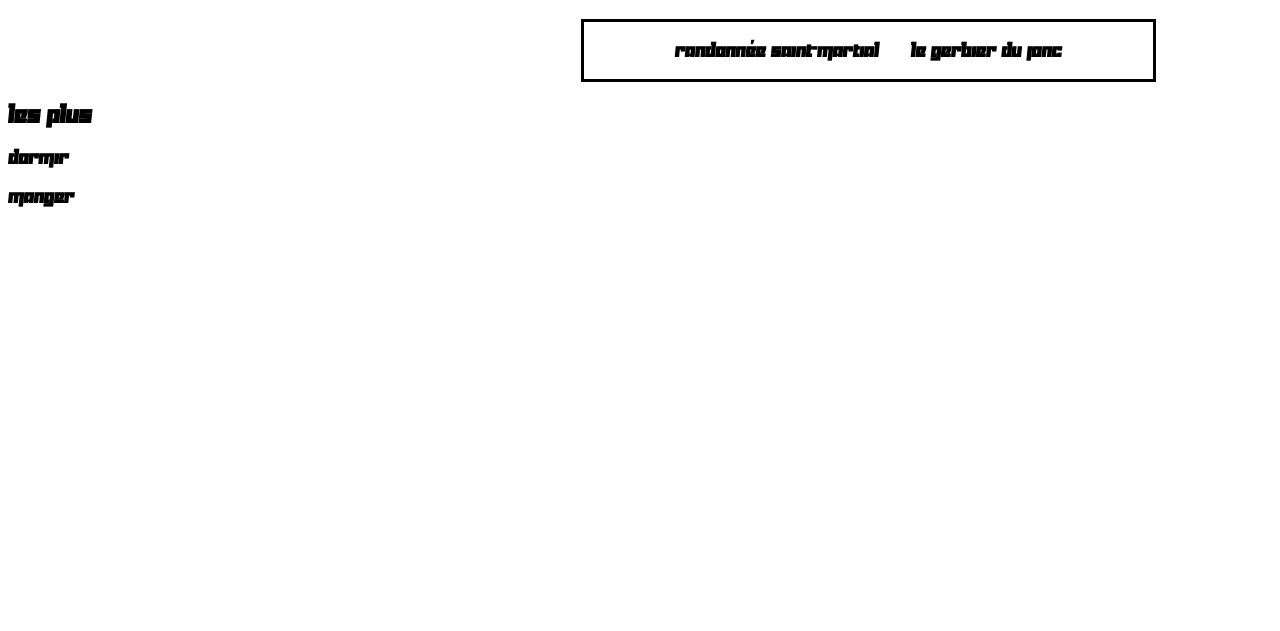
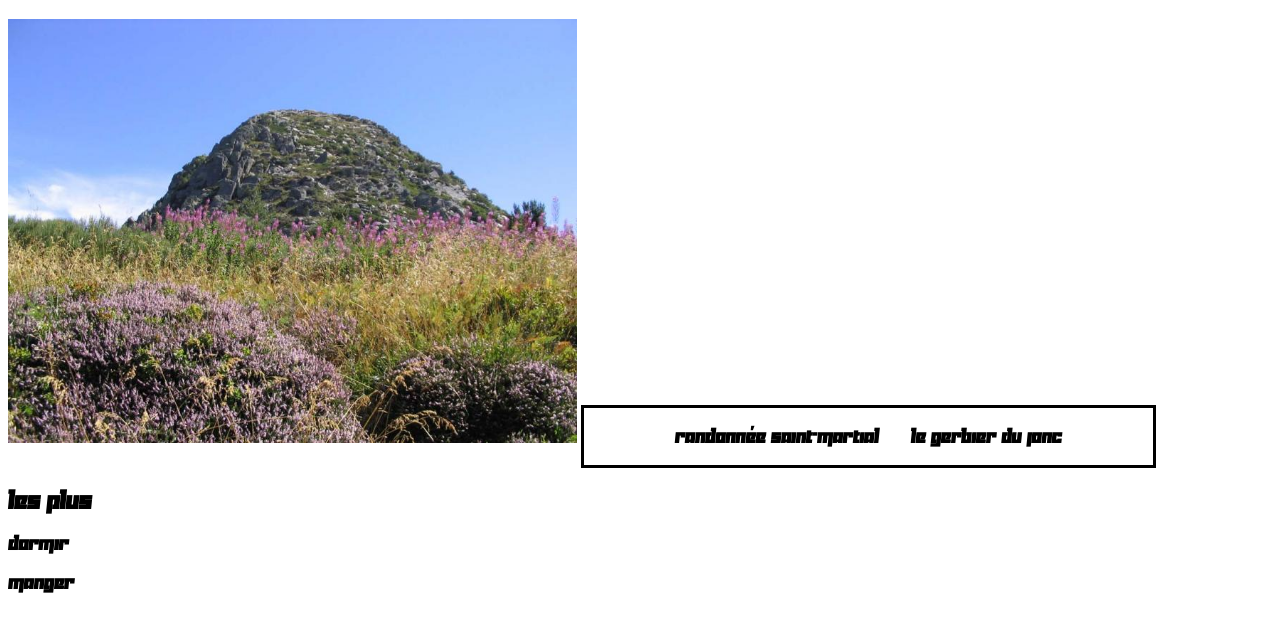
Before and after one commit to simplonve/randoapp, a plain HTML site: page gerbier.html in a window 1280 px wide. Shown: the part 59-690 px from the top of the page. Drawn offline with Linux system fonts and the light colour scheme.

Commit message:
ajout photo gerbier

```diff
--- a/gerbier.html
+++ b/gerbier.html
@@ -11,7 +11,7 @@
 <body>
   <div>
       <h1>Le chemin du facteur</h1>
-     <img class="imagerando"></img>
+     <img class="imagerando" src="images/gerbier.jpeg"></img>
      <div class="info">
             <h3>Randonnée Saint-Martial => Le gerbier du Jonc</h3>
      </div>
```
